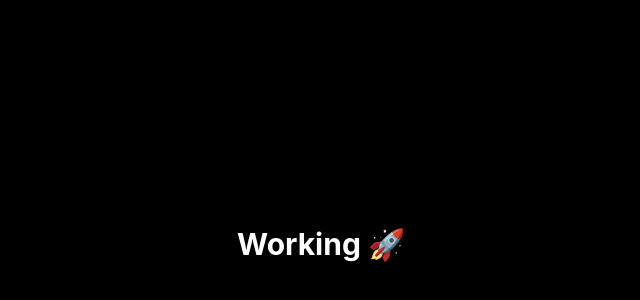
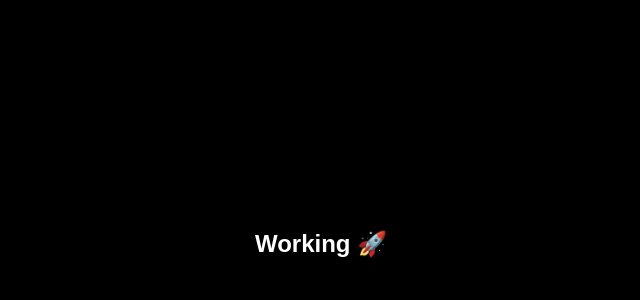
Before and after one commit to Hrishabh3829/Finance-Dashboard-UI, a React (Vite) app: page / in a window 1280 px wide. Shown: the part 156-456 px from the top of the page, without its empty margins (319-959 px from the left). Built offline with nearby package versions, Linux system fonts and the light colour scheme.

Commit message:
feat: initial commit

```diff
--- a/src/App.jsx
+++ b/src/App.jsx
@@ -1,7 +1,7 @@
 function App() {
   return (
     <div className="h-screen flex items-center justify-center bg-black text-white">
-      <h1 className="text-3xl font-bold">Working 🚀</h1>
+      <h1 className="text-2xl font-bold">Working 🚀</h1>
     </div>
   );
 }
--- /dev/null
+++ b/src/components/ui/button.jsx
@@ -0,0 +1,61 @@
+import * as React from "react"
+import { cva } from "class-variance-authority";
+import { Slot } from "radix-ui"
+
+import { cn } from "@/lib/utils"
+
+const buttonVariants = cva(
+  "group/button inline-flex shrink-0 items-center justify-center rounded-4xl border border-transparent bg-clip-padding text-sm font-medium whitespace-nowrap transition-all outline-none select-none focus-visible:border-ring focus-visible:ring-3 focus-visible:ring-ring/30 active:not-aria-[haspopup]:translate-y-px disabled:pointer-events-none disabled:opacity-50 aria-invalid:border-destructive aria-invalid:ring-3 aria-invalid:ring-destructive/20 dark:aria-invalid:border-destructive/50 dark:aria-invalid:ring-destructive/40 [&_svg]:pointer-events-none [&_svg]:shrink-0 [&_svg:not([class*='size-'])]:size-4",
+  {
+    variants: {
+      variant: {
+        default: "bg-primary text-primary-foreground hover:bg-primary/80",
+        outline:
+          "border-border bg-background hover:bg-muted hover:text-foreground aria-expanded:bg-muted aria-expanded:text-foreground dark:bg-transparent dark:hover:bg-input/30",
+        secondary:
+          "bg-secondary text-secondary-foreground hover:bg-secondary/80 aria-expanded:bg-secondary aria-expanded:text-secondary-foreground",
+        ghost:
+          "hover:bg-muted hover:text-foreground aria-expanded:bg-muted aria-expanded:text-foreground dark:hover:bg-muted/50",
+        destructive:
+          "bg-destructive/10 text-destructive hover:bg-destructive/20 focus-visible:border-destructive/40 focus-visible:ring-destructive/20 dark:bg-destructive/20 dark:hover:bg-destructive/30 dark:focus-visible:ring-destructive/40",
+        link: "text-primary underline-offset-4 hover:underline",
+      },
+      size: {
+        default:
+          "h-9 gap-1.5 px-3 has-data-[icon=inline-end]:pr-2.5 has-data-[icon=inline-start]:pl-2.5",
+        xs: "h-6 gap-1 px-2.5 text-xs has-data-[icon=inline-end]:pr-2 has-data-[icon=inline-start]:pl-2 [&_svg:not([class*='size-'])]:size-3",
+        sm: "h-8 gap-1 px-3 has-data-[icon=inline-end]:pr-2 has-data-[icon=inline-start]:pl-2",
+        lg: "h-10 gap-1.5 px-4 has-data-[icon=inline-end]:pr-3 has-data-[icon=inline-start]:pl-3",
+        icon: "size-9",
+        "icon-xs": "size-6 [&_svg:not([class*='size-'])]:size-3",
+        "icon-sm": "size-8",
+        "icon-lg": "size-10",
+      },
+    },
+    defaultVariants: {
+      variant: "default",
+      size: "default",
+    },
+  }
+)
+
+function Button({
+  className,
+  variant = "default",
+  size = "default",
+  asChild = false,
+  ...props
+}) {
+  const Comp = asChild ? Slot.Root : "button"
+
+  return (
+    <Comp
+      data-slot="button"
+      data-variant={variant}
+      data-size={size}
+      className={cn(buttonVariants({ variant, size, className }))}
+      {...props} />
+  );
+}
+
+export { Button, buttonVariants }
--- a/src/index.css
+++ b/src/index.css
@@ -1 +1,130 @@
 @import "tailwindcss";
+@import "tw-animate-css";
+@import "shadcn/tailwind.css";
+@import "@fontsource-variable/geist";
+
+@custom-variant dark (&:is(.dark *));
+
+@theme inline {
+    --font-heading: var(--font-sans);
+    --font-sans: 'Geist Variable', sans-serif;
+    --color-sidebar-ring: var(--sidebar-ring);
+    --color-sidebar-border: var(--sidebar-border);
+    --color-sidebar-accent-foreground: var(--sidebar-accent-foreground);
+    --color-sidebar-accent: var(--sidebar-accent);
+    --color-sidebar-primary-foreground: var(--sidebar-primary-foreground);
+    --color-sidebar-primary: var(--sidebar-primary);
+    --color-sidebar-foreground: var(--sidebar-foreground);
+    --color-sidebar: var(--sidebar);
+    --color-chart-5: var(--chart-5);
+    --color-chart-4: var(--chart-4);
+    --color-chart-3: var(--chart-3);
+    --color-chart-2: var(--chart-2);
+    --color-chart-1: var(--chart-1);
+    --color-ring: var(--ring);
+    --color-input: var(--input);
+    --color-border: var(--border);
+    --color-destructive: var(--destructive);
+    --color-accent-foreground: var(--accent-foreground);
+    --color-accent: var(--accent);
+    --color-muted-foreground: var(--muted-foreground);
+    --color-muted: var(--muted);
+    --color-secondary-foreground: var(--secondary-foreground);
+    --color-secondary: var(--secondary);
+    --color-primary-foreground: var(--primary-foreground);
+    --color-primary: var(--primary);
+    --color-popover-foreground: var(--popover-foreground);
+    --color-popover: var(--popover);
+    --color-card-foreground: var(--card-foreground);
+    --color-card: var(--card);
+    --color-foreground: var(--foreground);
+    --color-background: var(--background);
+    --radius-sm: calc(var(--radius) * 0.6);
+    --radius-md: calc(var(--radius) * 0.8);
+    --radius-lg: var(--radius);
+    --radius-xl: calc(var(--radius) * 1.4);
+    --radius-2xl: calc(var(--radius) * 1.8);
+    --radius-3xl: calc(var(--radius) * 2.2);
+    --radius-4xl: calc(var(--radius) * 2.6);
+}
+
+:root {
+    --background: oklch(1 0 0);
+    --foreground: oklch(0.145 0 0);
+    --card: oklch(1 0 0);
+    --card-foreground: oklch(0.145 0 0);
+    --popover: oklch(1 0 0);
+    --popover-foreground: oklch(0.145 0 0);
+    --primary: oklch(0.488 0.243 264.376);
+    --primary-foreground: oklch(0.97 0.014 254.604);
+    --secondary: oklch(0.967 0.001 286.375);
+    --secondary-foreground: oklch(0.21 0.006 285.885);
+    --muted: oklch(0.97 0 0);
+    --muted-foreground: oklch(0.556 0 0);
+    --accent: oklch(0.97 0 0);
+    --accent-foreground: oklch(0.205 0 0);
+    --destructive: oklch(0.577 0.245 27.325);
+    --border: oklch(0.922 0 0);
+    --input: oklch(0.922 0 0);
+    --ring: oklch(0.708 0 0);
+    --chart-1: oklch(0.845 0.143 164.978);
+    --chart-2: oklch(0.696 0.17 162.48);
+    --chart-3: oklch(0.596 0.145 163.225);
+    --chart-4: oklch(0.508 0.118 165.612);
+    --chart-5: oklch(0.432 0.095 166.913);
+    --radius: 0.625rem;
+    --sidebar: oklch(0.985 0 0);
+    --sidebar-foreground: oklch(0.145 0 0);
+    --sidebar-primary: oklch(0.546 0.245 262.881);
+    --sidebar-primary-foreground: oklch(0.97 0.014 254.604);
+    --sidebar-accent: oklch(0.97 0 0);
+    --sidebar-accent-foreground: oklch(0.205 0 0);
+    --sidebar-border: oklch(0.922 0 0);
+    --sidebar-ring: oklch(0.708 0 0);
+}
+
+.dark {
+    --background: oklch(0.145 0 0);
+    --foreground: oklch(0.985 0 0);
+    --card: oklch(0.205 0 0);
+    --card-foreground: oklch(0.985 0 0);
+    --popover: oklch(0.205 0 0);
+    --popover-foreground: oklch(0.985 0 0);
+    --primary: oklch(0.424 0.199 265.638);
+    --primary-foreground: oklch(0.97 0.014 254.604);
+    --secondary: oklch(0.274 0.006 286.033);
+    --secondary-foreground: oklch(0.985 0 0);
+    --muted: oklch(0.269 0 0);
+    --muted-foreground: oklch(0.708 0 0);
+    --accent: oklch(0.269 0 0);
+    --accent-foreground: oklch(0.985 0 0);
+    --destructive: oklch(0.704 0.191 22.216);
+    --border: oklch(1 0 0 / 10%);
+    --input: oklch(1 0 0 / 15%);
+    --ring: oklch(0.556 0 0);
+    --chart-1: oklch(0.845 0.143 164.978);
+    --chart-2: oklch(0.696 0.17 162.48);
+    --chart-3: oklch(0.596 0.145 163.225);
+    --chart-4: oklch(0.508 0.118 165.612);
+    --chart-5: oklch(0.432 0.095 166.913);
+    --sidebar: oklch(0.205 0 0);
+    --sidebar-foreground: oklch(0.985 0 0);
+    --sidebar-primary: oklch(0.623 0.214 259.815);
+    --sidebar-primary-foreground: oklch(0.97 0.014 254.604);
+    --sidebar-accent: oklch(0.269 0 0);
+    --sidebar-accent-foreground: oklch(0.985 0 0);
+    --sidebar-border: oklch(1 0 0 / 10%);
+    --sidebar-ring: oklch(0.556 0 0);
+}
+
+@layer base {
+  * {
+    @apply border-border outline-ring/50;
+    }
+  body {
+    @apply bg-background text-foreground;
+    }
+  html {
+    @apply font-sans;
+    }
+}
--- /dev/null
+++ b/src/lib/utils.js
@@ -0,0 +1,6 @@
+import { clsx } from "clsx";
+import { twMerge } from "tailwind-merge"
+
+export function cn(...inputs) {
+  return twMerge(clsx(inputs));
+}
--- a/vite.config.js
+++ b/vite.config.js
@@ -1,8 +1,12 @@
 import { defineConfig } from 'vite'
-import tailwindcss from '@tailwindcss/vite'
+import react from '@vitejs/plugin-react'
+import path from 'path'
 
 export default defineConfig({
-  plugins: [
-    tailwindcss(),
-  ],
+  plugins: [react()],
+  resolve: {
+    alias: {
+      "@": path.resolve(__dirname, "./src"),
+    },
+  },
 })
```
Also changed, not shown: jsconfig.json (added, +8 -0 lines), package.json (+10 -1 lines), components.json (added), 1 other file (tests, documents, lock files or other folders).
